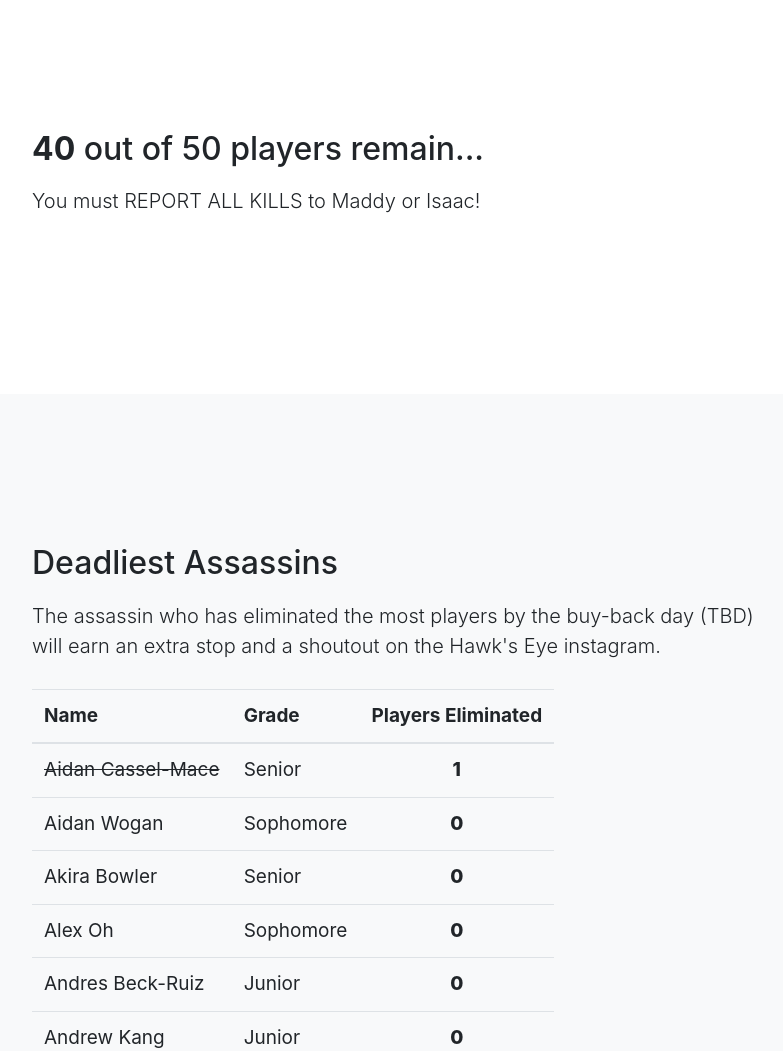
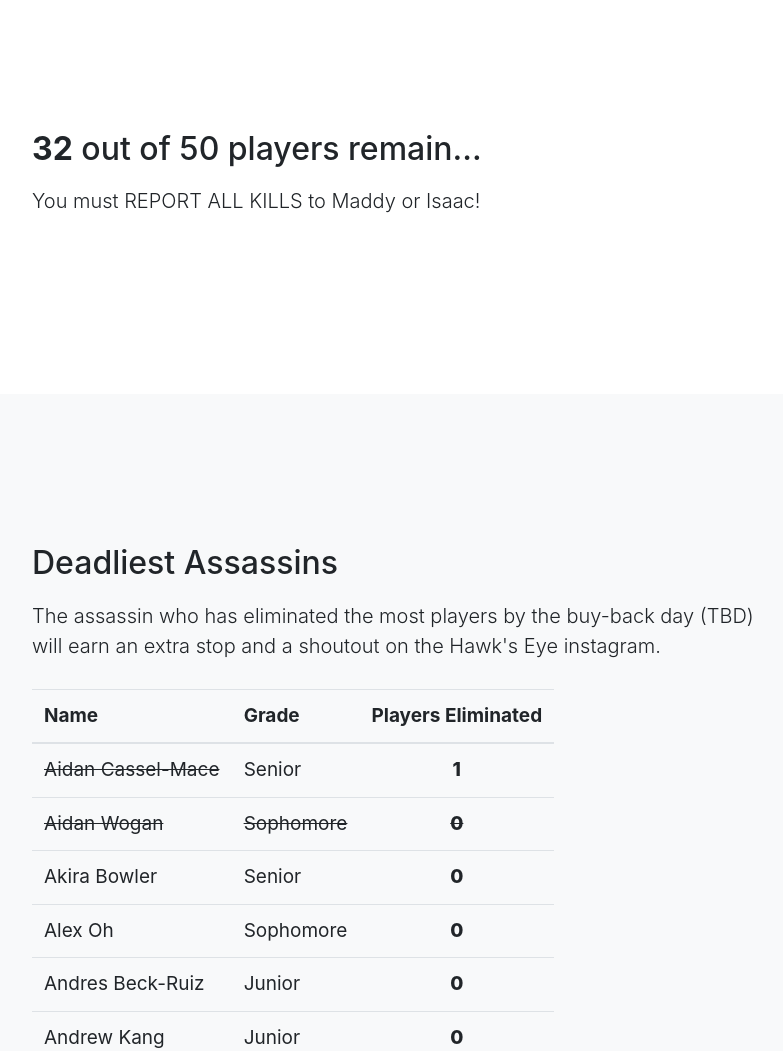
Before and after one commit to hrs-cce/assassins, a website with bundled scripts: page index.html in a window 1280 px wide. Shown: the part 400-1451 px from the top of the page, without its empty margins (243-1026 px from the left). Built offline with nearby package versions, Linux system fonts and the light colour scheme.

Commit message:
Update index.html

```diff
--- a/index.html
+++ b/index.html
@@ -86,7 +86,7 @@
             <div class="spacer"></div>
 
  -->
-            <h2> <b>40</b> out of 50 players remain...
+            <h2> <b>32</b> out of 50 players remain...
             </h2>
             <p class="lead"> You must REPORT ALL KILLS to Maddy or Isaac! </p>
           </div>
@@ -117,7 +117,7 @@
                   <td>Senior</td>
                   <td class="bold">1</td>
                 </tr>
-                <tr>
+                <tr style="text-decoration: line-through" >
                   <td>Aidan Wogan</td>
                   <td>Sophomore</td>
                   <td class="bold">0</td>
```
